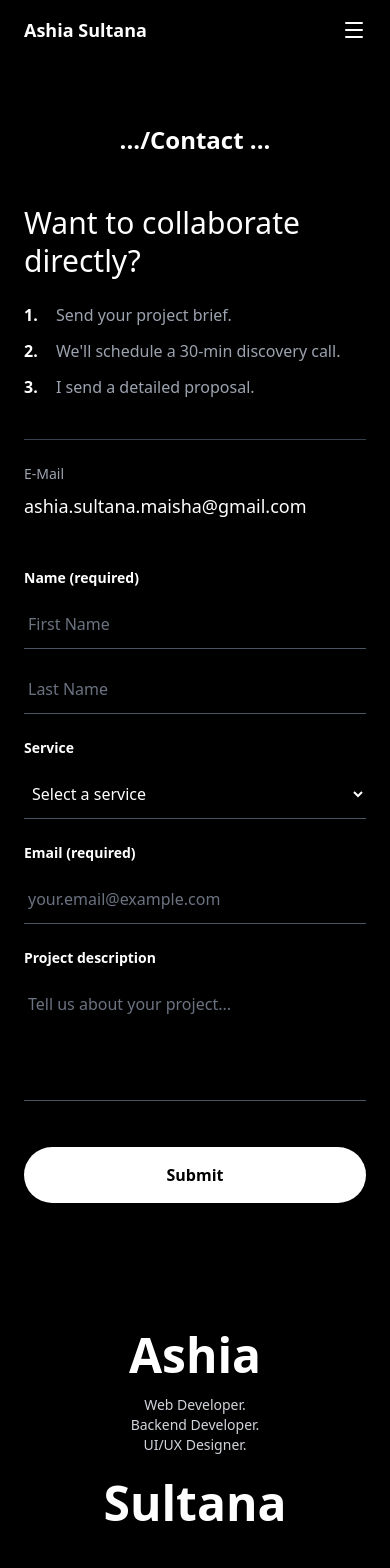
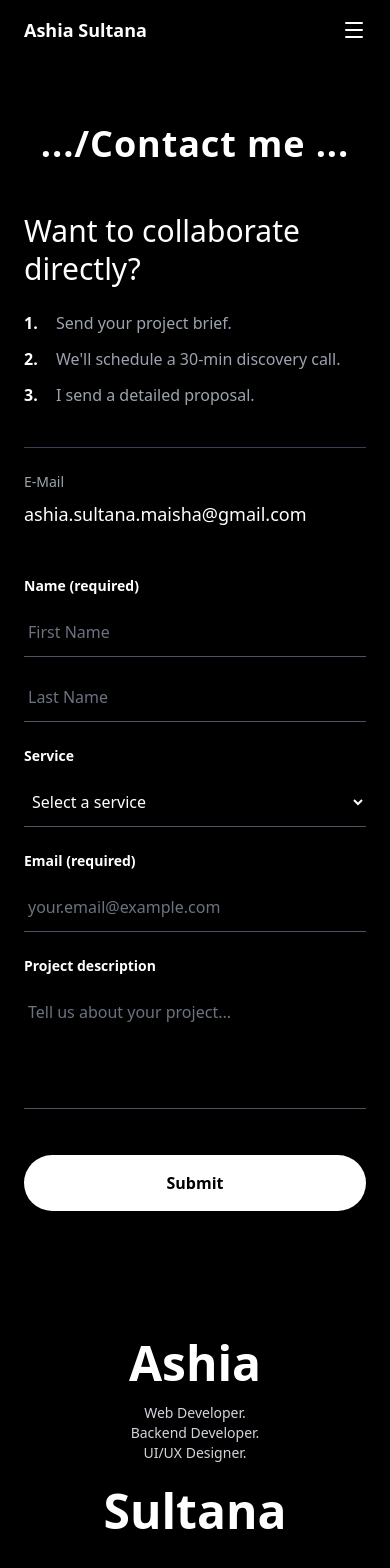
Before and after one commit to ashia-002/ashia-002-portfolio, a React (Vite) app: page /contact in a window 390 px wide. Shown: the top 1568 px of the page. Built offline with nearby package versions, Linux system fonts and the light colour scheme.

Commit message:
Added motion to Contact page.

```diff
--- a/src/pages/Contact.jsx
+++ b/src/pages/Contact.jsx
@@ -1,6 +1,7 @@
  //formFillup_@001 --->https://formspree.io/ --password
 
 import React, { useState } from "react";
+import { motion } from "framer-motion";
 
 const ContactSection = () => {
   const [formData, setFormData] = useState({
@@ -56,19 +57,28 @@ const ContactSection = () => {
     });
   };
 
-  return (
-    <section className="bg-black text-white py-16 px-6 md:px-20 lg:px-32">
-      {/* Section Header */}
-      <div className="text-center mb-12 md:mb-16">
-        <h2 className="text-2xl md:text-lg font-bold bg-black text-white">
-          .../Contact ...
-        </h2>
-      </div>
+return (
+    <section className="bg-black text-white py-16 px-6 md:px-20 lg:px-32 overflow-hidden">
+      {/* Header */}
+      <motion.h1
+        initial={{ opacity: 0, y: -20 }}
+        whileInView={{ opacity: 1, y: 0 }}
+        transition={{ duration: 0.6 }}
+        className="text-4xl sm:text-5xl md:text-6xl font-extrabold tracking-wide text-center mb-12 md:mb-16"
+      >
+        <h2 className="flex-1 text-md md:text-lg font-bold mb-10">.../Contact me ...</h2>
+      </motion.h1>
 
+      {/* Main Content */}
       <div className="flex flex-col lg:flex-row gap-12 lg:gap-20 xl:gap-32 max-w-7xl mx-auto">
-
         {/* Left Info Section */}
-        <div className="flex-1 space-y-10 lg:space-y-14">
+        <motion.div
+          className="flex-1 space-y-10 lg:space-y-14"
+          initial={{ opacity: 0, x: -60 }}
+          whileInView={{ opacity: 1, x: 0 }}
+          transition={{ duration: 0.8, ease: "easeOut" }}
+          viewport={{ once: true }}
+        >
           <div className="space-y-6">
             <h1 className="text-3xl md:text-4xl lg:text-5xl font-medium text-white leading-tight">
               Want to collaborate directly?
@@ -89,24 +99,42 @@ const ContactSection = () => {
             </div>
           </div>
 
-          <div className="pt-6 border-t border-gray-700">
+          <motion.div
+            initial={{ opacity: 0, y: 30 }}
+            whileInView={{ opacity: 1, y: 0 }}
+            transition={{ duration: 0.6, ease: "easeOut", delay: 0.3 }}
+            viewport={{ once: true }}
+            className="pt-6 border-t border-gray-700"
+          >
             <p className="text-gray-400 text-sm mb-2">E-Mail</p>
             <p className="text-lg md:text-xl font-medium text-white hover:text-gray-300 transition-colors cursor-pointer">
               ashia.sultana.maisha@gmail.com
             </p>
-          </div>
-        </div>
+          </motion.div>
+        </motion.div>
 
         {/* Right Form Section */}
-        <div className="flex-1">
-          <form onSubmit={handleSubmit} className="space-y-6 md:space-y-8">
+        <motion.div
+          className="flex-1"
+          initial={{ opacity: 0, x: 60 }}
+          whileInView={{ opacity: 1, x: 0 }}
+          transition={{ duration: 0.8, ease: "easeOut" }}
+          viewport={{ once: true }}
+        >
+          <motion.form
+            onSubmit={handleSubmit}
+            className="space-y-6 md:space-y-8"
+            initial={{ opacity: 0 }}
+            whileInView={{ opacity: 1 }}
+            transition={{ duration: 0.8, delay: 0.3 }}
+          >
             {/* Name Fields */}
             <div>
               <label className="block text-sm font-semibold mb-3 text-white">
                 Name (required)
               </label>
               <div className="flex flex-col sm:flex-row gap-4">
-                <input
+                <motion.input
                   type="text"
                   name="firstName"
                   placeholder="First Name"
@@ -114,8 +142,9 @@ const ContactSection = () => {
                   value={formData.firstName}
                   onChange={handleChange}
                   className="flex-1 bg-transparent border-b border-gray-600 focus:border-white outline-none py-3 px-1 transition-colors placeholder-gray-500 text-white"
+                  whileFocus={{ scale: 1.03 }}
                 />
-                <input
+                <motion.input
                   type="text"
                   name="lastName"
                   placeholder="Last Name"
@@ -123,6 +152,7 @@ const ContactSection = () => {
                   value={formData.lastName}
                   onChange={handleChange}
                   className="flex-1 bg-transparent border-b border-gray-600 focus:border-white outline-none py-3 px-1 transition-colors placeholder-gray-500 text-white"
+                  whileFocus={{ scale: 1.03 }}
                 />
               </div>
             </div>
@@ -132,20 +162,33 @@ const ContactSection = () => {
               <label className="block text-sm font-semibold mb-3 text-white">
                 Service
               </label>
-              <select
+              <motion.select
                 name="service"
                 value={formData.service}
                 onChange={handleChange}
                 required
                 className="w-full bg-transparent border-b border-gray-600 focus:border-white outline-none py-3 px-1 text-white transition-colors"
+                whileFocus={{ scale: 1.02 }}
               >
-                <option value="" className="text-black">Select a service</option>
-                <option value="App Design" className="text-black">App Design</option>
-                <option value="Web Design" className="text-black">Web Design</option>
-                <option value="UI/UX Design" className="text-black">UI/UX Design</option>
-                <option value="Web Development" className="text-black">Web Development</option>
-                <option value="Backend Development" className="text-black">Backend Development</option>
-              </select>
+                <option value="" className="text-black">
+                  Select a service
+                </option>
+                <option value="App Design" className="text-black">
+                  App Design
+                </option>
+                <option value="Web Design" className="text-black">
+                  Web Design
+                </option>
+                <option value="UI/UX Design" className="text-black">
+                  UI/UX Design
+                </option>
+                <option value="Web Development" className="text-black">
+                  Web Development
+                </option>
+                <option value="Backend Development" className="text-black">
+                  Backend Development
+                </option>
+              </motion.select>
             </div>
 
             {/* Email */}
@@ -153,7 +196,7 @@ const ContactSection = () => {
               <label className="block text-sm font-semibold mb-3 text-white">
                 Email (required)
               </label>
-              <input
+              <motion.input
                 type="email"
                 name="email"
                 required
@@ -161,6 +204,7 @@ const ContactSection = () => {
                 onChange={handleChange}
                 placeholder="your.email@example.com"
                 className="w-full bg-transparent border-b border-gray-600 focus:border-white outline-none py-3 px-1 transition-colors placeholder-gray-500 text-white"
+                whileFocus={{ scale: 1.03 }}
               />
             </div>
 
@@ -169,7 +213,7 @@ const ContactSection = () => {
               <label className="block text-sm font-semibold mb-3 text-white">
                 Project description
               </label>
-              <textarea
+              <motion.textarea
                 name="projectDescription"
                 rows="4"
                 value={formData.projectDescription}
@@ -177,20 +221,29 @@ const ContactSection = () => {
                 required
                 placeholder="Tell us about your project..."
                 className="w-full bg-transparent border-b border-gray-600 focus:border-white outline-none py-3 px-1 resize-none transition-colors placeholder-gray-500 min-h-[100px] text-white"
-              ></textarea>
+                whileFocus={{ scale: 1.02 }}
+              ></motion.textarea>
             </div>
 
             {/* Submit Button */}
-            <div className="pt-4">
-              <button
+            <motion.div
+              className="pt-4"
+              initial={{ opacity: 0, y: 20 }}
+              whileInView={{ opacity: 1, y: 0 }}
+              transition={{ duration: 0.6, ease: "easeOut", delay: 0.3 }}
+              viewport={{ once: true }}
+            >
+              <motion.button
                 type="submit"
+                whileHover={{ scale: 1.05 }}
+                whileTap={{ scale: 0.95 }}
                 className="bg-white text-black font-semibold px-8 py-4 rounded-full hover:bg-gray-200 transition-all duration-300 w-full sm:w-auto min-w-[140px] text-center"
               >
                 Submit
-              </button>
-            </div>
-          </form>
-        </div>
+              </motion.button>
+            </motion.div>
+          </motion.form>
+        </motion.div>
       </div>
     </section>
   );
```
